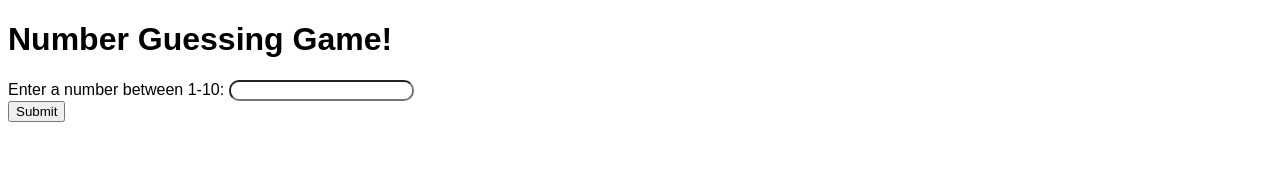
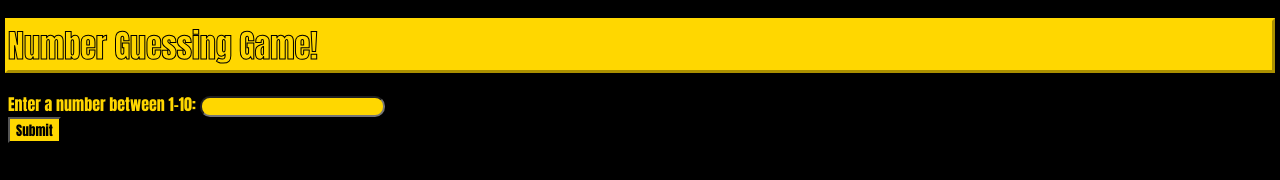
Before and after one commit to Asxh-s/Guessing-Game, a plain HTML site: page index.html in a window 1280 px wide. Drawn offline with Linux system fonts and the light colour scheme.

Commit message:
Update index.html

```diff
--- a/index.html
+++ b/index.html
@@ -1,19 +1,36 @@
 <!DOCTYPE html>
 <html lang="en">
 <head>
+    <style>
+        body {
+            background-color: black;
+        }
+        #titleHeader {
+            font-family: Impact, Arial;
+            color: gold;
+            -webkit-text-stroke-width: 1px;
+            -webkit-text-stroke-color: black;
+            background-color: gold;
+            outline-style: outset;
+
+        }
+        #userGuess {
+            border-radius: 10px;
+        }
+    </style>
     <meta charset="UTF-8">
     <meta name="viewport" content="width=device-width, initial-scale=1.0">
-    <link rel="stylesheet" href="style.css">
-    <title>Document</title>
+    <link rel="icon" href="images/question-mark.png">
+    <title>Number Guessing Game</title>
 </head>
 <body>
-    <h1>
+    <h1 id="titleHeader">
         Number Guessing Game!
     </h1>
     <form action="">
-        <label for="userGuess">Enter a number between 1-10:</label>
-        <input type="text" id="userGuess"><br>
-        <button id="sumbitBtn" type="button">Submit</button>
+        <label for="userGuess" id="userGuess" style="color: gold; font-family: Impact, Arial;">Enter a number between 1-10:</label>
+        <input style="background-color: gold;" type="text" id="userGuess"><br>
+        <button style="background-color: gold; font-family: Impact, Arial;"id="sumbitBtn" type="button">Submit</button>
     </form>
 
     <script src="index.js"></script>
```
